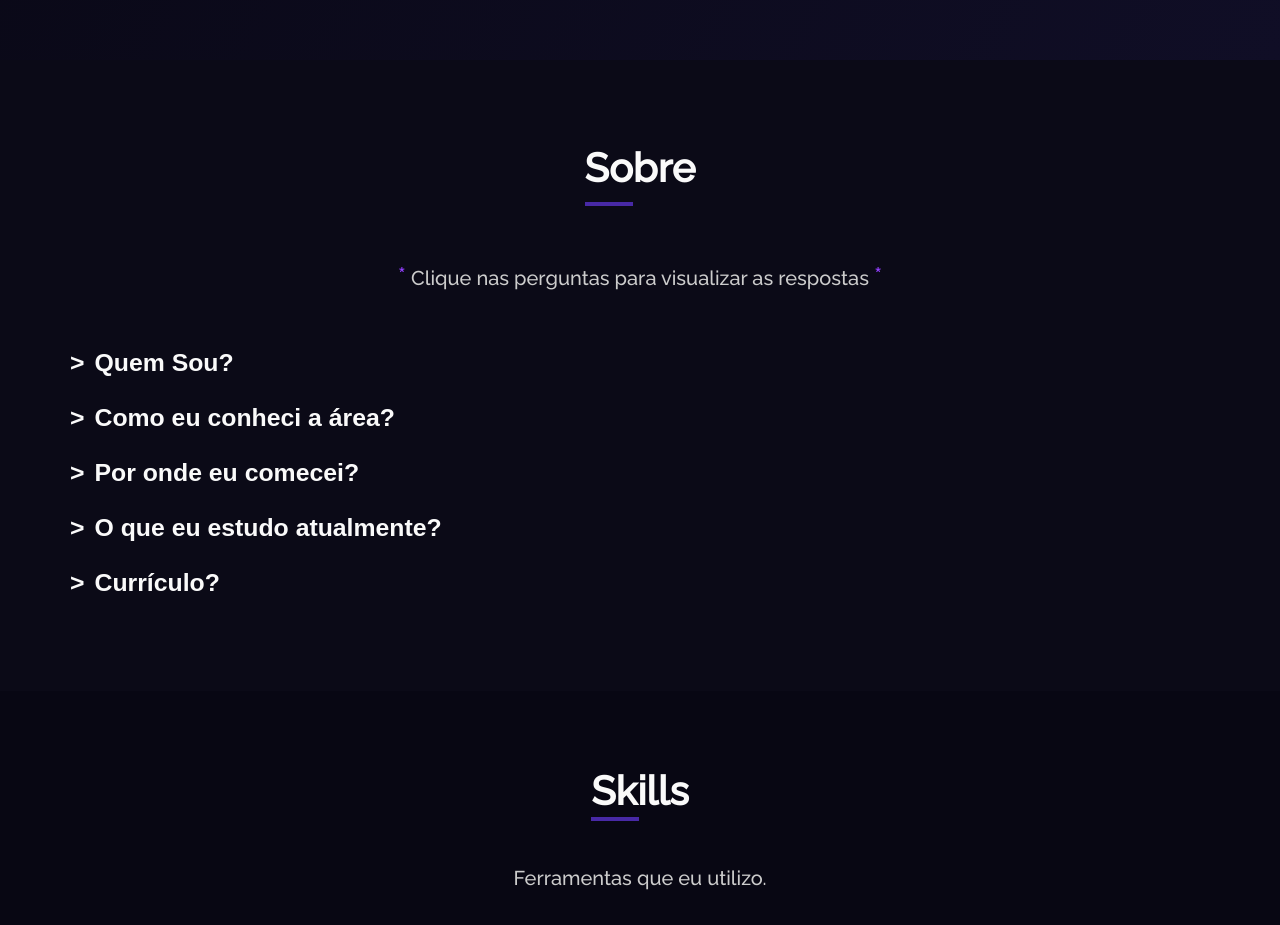
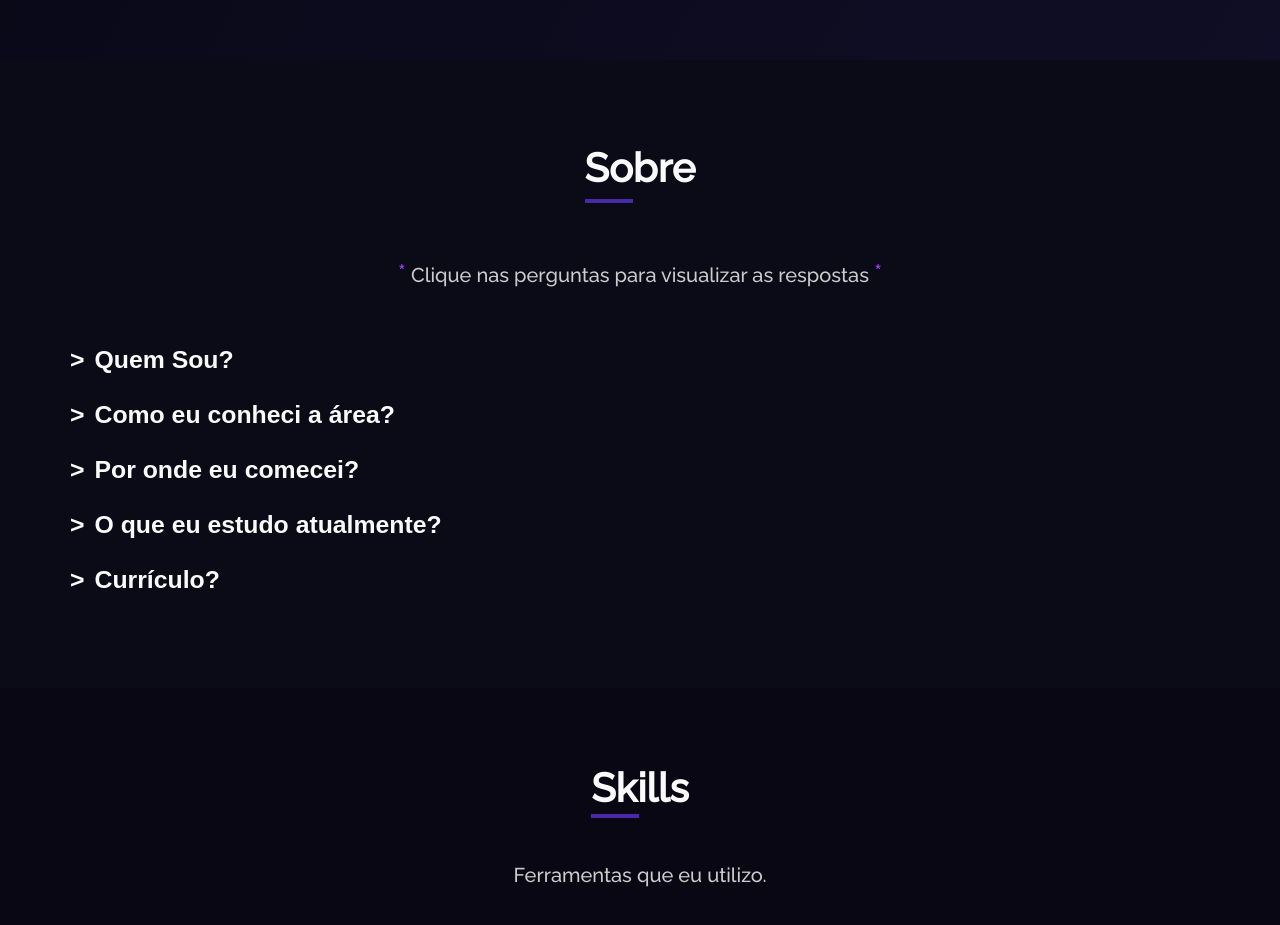
Before and after one commit to igmarcondes/portifolio, a plain HTML site: page index.html in a window 1280 px wide. Shown: the part 820-1745 px from the top of the page. Drawn offline with nearby package versions, Linux system fonts and the light colour scheme.

Commit message:
Projeto Finalizado

```diff
--- a/css/style.css
+++ b/css/style.css
@@ -325,7 +325,6 @@ section.about{
     position: relative;
     font-size: 2.5em;
     font-weight: 600;
-    padding-bottom: 3px;
 
 }
 .about__title::before{
```
